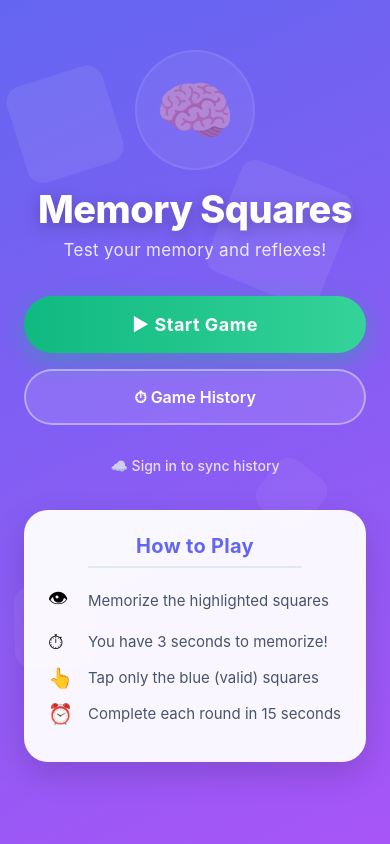
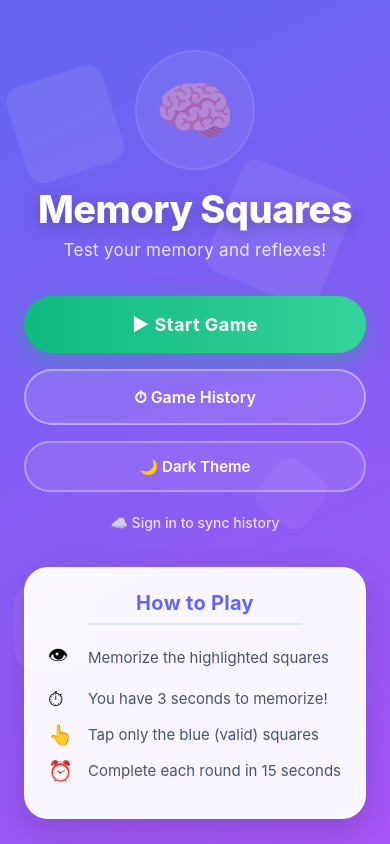
Before and after one commit to rocketfingers/MemorySquaresReact, a React Native app: screen /Home in a window 390 px wide. Built offline with nearby package versions, Linux system fonts and the light colour scheme.

Commit message:
feat(parity): complete gameplay timing and theme parity

```diff
--- a/src/screens/GameScreen.js
+++ b/src/screens/GameScreen.js
@@ -255,6 +255,16 @@ export default function GameScreen({ navigation }) {
   ]);
 
   useTimer(gameInProgress, currentGameTime, handleTick, handleTimeout);
+
+  useEffect(() => {
+    if (
+      currentGameTime === timeConstants.MAX_ALLOWED_TIME &&
+      isBoardShown &&
+      gameInProgress
+    ) {
+      handleTimeout();
+    }
+  }, [currentGameTime, gameInProgress, handleTimeout, isBoardShown]);
 
   const startGame = useCallback(() => {
     setTypeLost(null);
--- a/src/screens/HomeScreen.js
+++ b/src/screens/HomeScreen.js
@@ -297,6 +297,8 @@ export default function HomeScreen({ navigation }) {
   const dontShowLoginPromptAgain = useSettingsStore(
     (s) => s.dontShowLoginPromptAgain,
   );
+  const isDark = useSettingsStore((s) => s.isDark);
+  const toggleTheme = useSettingsStore((s) => s.toggleTheme);
   const setDontShowLoginPromptAgain = useSettingsStore(
     (s) => s.setDontShowLoginPromptAgain,
   );
@@ -542,6 +544,16 @@ export default function HomeScreen({ navigation }) {
               <Text style={styles.outlineBtnText}>⏱ Game History</Text>
             </TouchableOpacity>
 
+            <TouchableOpacity
+              style={styles.themeBtn}
+              onPress={toggleTheme}
+              activeOpacity={0.8}
+            >
+              <Text style={styles.themeBtnText}>
+                {isDark ? "☀️ Light Theme" : "🌙 Dark Theme"}
+              </Text>
+            </TouchableOpacity>
+
             {user ? (
               <View style={styles.accountActions}>
                 <TouchableOpacity
@@ -742,6 +754,17 @@ const styles = StyleSheet.create({
     backgroundColor: "rgba(255,255,255,0.1)",
   },
   outlineBtnText: { fontSize: 16, fontWeight: "600", color: "#fff" },
+  themeBtn: {
+    width: "100%",
+    paddingVertical: 14,
+    borderRadius: 50,
+    alignItems: "center",
+    borderWidth: 2,
+    borderColor: "rgba(255,255,255,0.32)",
+    marginBottom: 6,
+    backgroundColor: "rgba(255,255,255,0.08)",
+  },
+  themeBtnText: { fontSize: 15, fontWeight: "600", color: "#fff" },
   accountActions: { width: "100%", alignItems: "center" },
   authRow: { marginTop: 8, alignItems: "center", padding: 8 },
   authText: { color: "rgba(255,255,255,0.8)", fontSize: 14, fontWeight: "500" },
```
Also changed, not shown: 2 other files (tests, documents, lock files or other folders).
